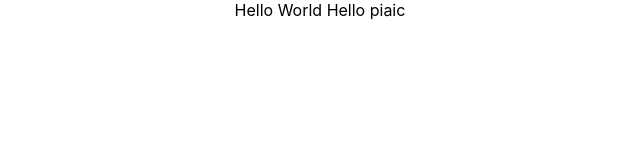
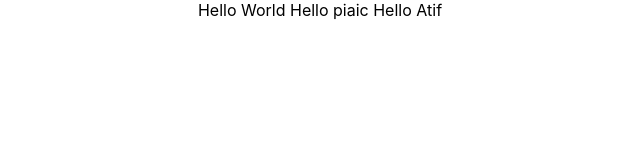
Before and after one commit to MAtifJaved/react-test-cases, a React (Create React App) app: page / in a window 1280 px wide. Shown: the top 160 px of the page, without its empty margins (320-960 px from the left). Built offline with nearby package versions, Linux system fonts and the light colour scheme.

Commit message:
change in app.js

```diff
--- a/src/App.js
+++ b/src/App.js
@@ -4,7 +4,7 @@ import './App.css';
 function App() {
   return (
     <div className="App">
-      Hello World Hello piaic
+      Hello World Hello piaic Hello Atif
     </div>
   );
 }
```
